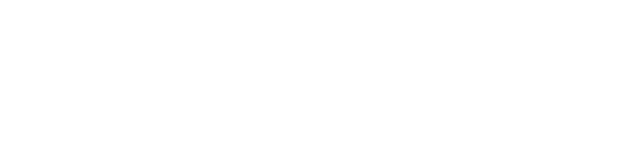
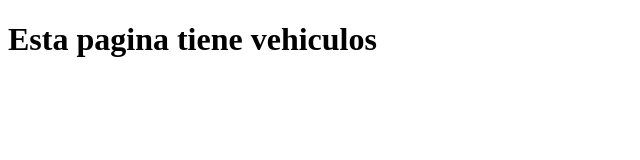
Before and after one commit to AlexisGomz/proyecto_3, a plain HTML site: page vehiculos.html in a window 1280 px wide. Shown: the whole page, without its empty margins (0-640 px from the left). Drawn offline with Linux system fonts and the light colour scheme.

Commit message:
modificacion vehiculos

```diff
--- a/vehiculos.html
+++ b/vehiculos.html
@@ -6,6 +6,6 @@
     <title>Document</title>
 </head>
 <body>
-
+    <h1>Esta pagina tiene vehiculos</h1>
 </body>
 </html>
```
